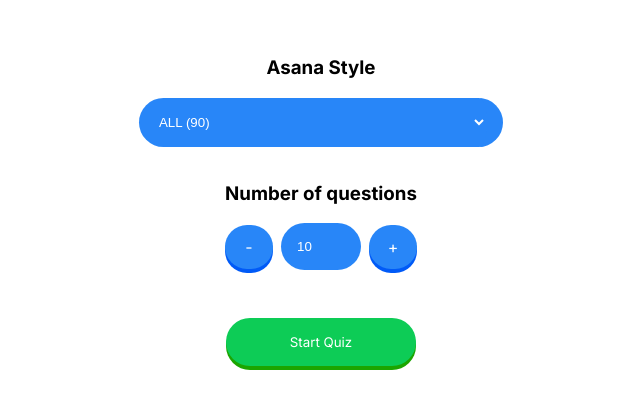
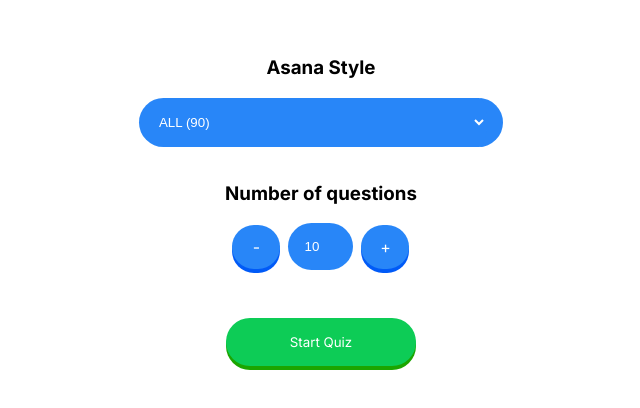
Before and after one commit to Ceskkk/yoga-quiz, a React (Vite) app: page / in a window 1280 px wide. Shown: the part 166-574 px from the top of the page, without its empty margins (319-959 px from the left). Built offline with nearby package versions, Linux system fonts and the light colour scheme.

Commit message:
Fix: Number of questions can no longer be higher than asanas

```diff
--- a/src/components/Quiz.jsx
+++ b/src/components/Quiz.jsx
@@ -70,7 +70,6 @@
                 defaultValue={questionsState.total}
                 min={1}
                 max={getPosesByStyle(questionsState.currentStyle).length}
-                readOnly
               />
               <span onClick={(e) => {
                 e.target.previousSibling.value < e.target.previousSibling.max && e.target.previousSibling.value++
@@ -98,6 +97,7 @@
 }
 
 // TODO: Hacer fotos quadradas
+// TODO: Arreglar responsive
 
 /**
  * Posible features:
--- a/src/styles/Quiz.module.css
+++ b/src/styles/Quiz.module.css
@@ -96,6 +96,18 @@
   background-color: var(--primary-strong);
 }
 
+.container > .filters > .filter.filterNumber input::-webkit-outer-spin-button,
+.container > .filters > .filter.filterNumber input::-webkit-inner-spin-button {
+  appearance: none;
+  -webkit-appearance: none;
+  margin: 0;
+}
+
+.container > .filters > .filter.filterNumber input[type=number] {
+  appearance: none;
+  -moz-appearance: textfield;
+}
+
 @media(max-width: 600px) {
   .container > .answers {
     grid-template-columns: 1fr;
```
